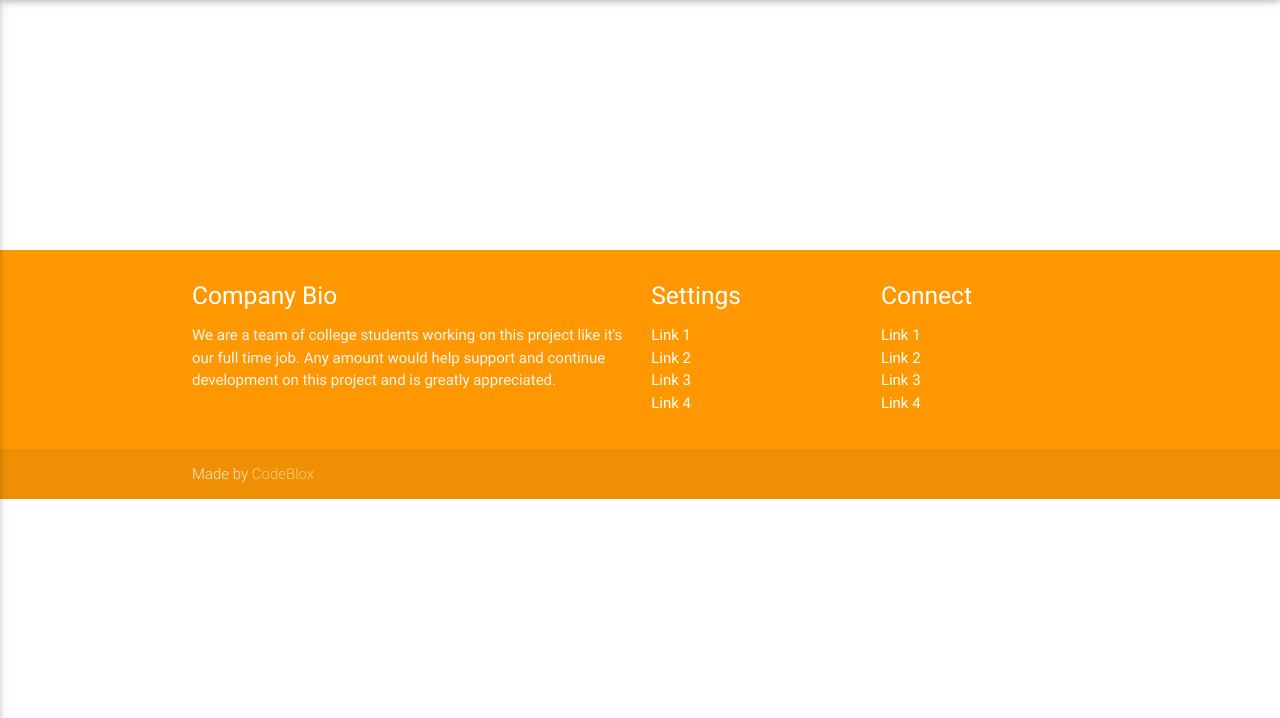
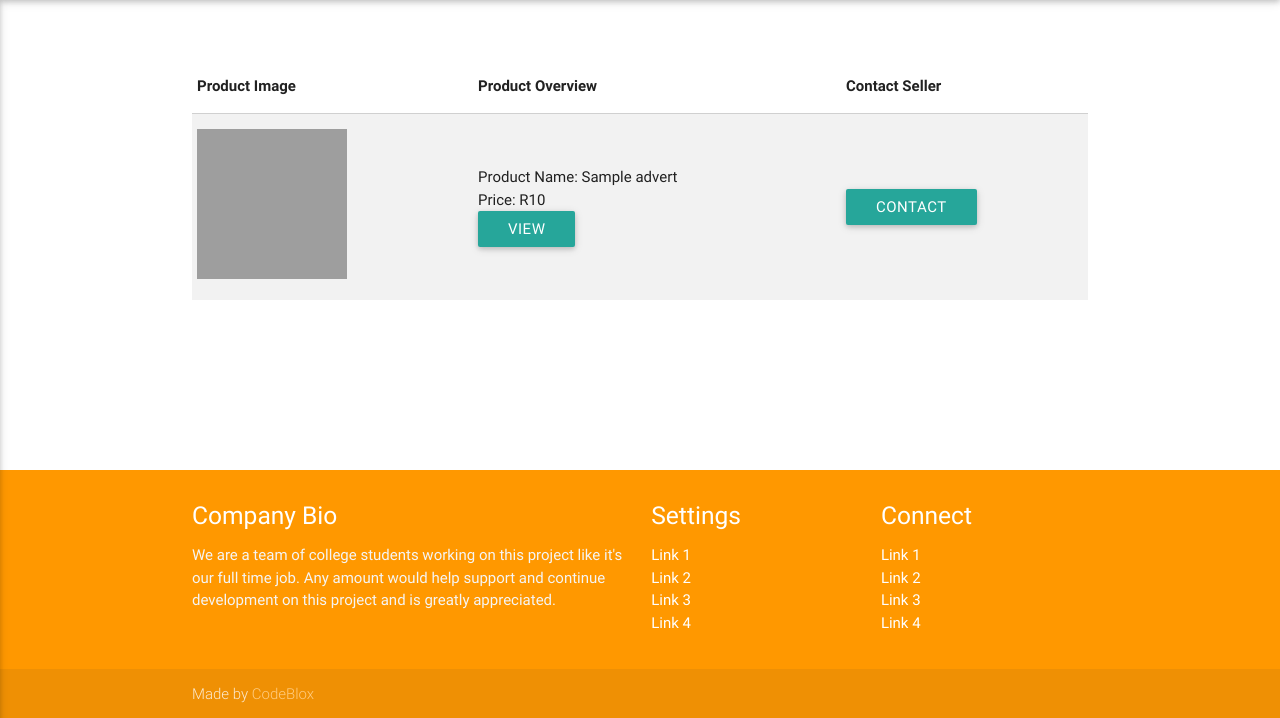
Before and after one commit to billibongers/Case1, a PHP site: page /home.php in a window 1280 px wide. Shown: the part 64-782 px from the top of the page. Run offline with PHP 8.4, Linux system fonts and the light colour scheme; tables that the repository leaves empty hold one stand-in row (values such as "Sample post"); some libraries are stand-ins or nearby versions; grey boxes are pictures that could not be loaded.

Commit message:
home page

```diff
--- a/website/home.php
+++ b/website/home.php
@@ -33,20 +33,37 @@
       </ul>
       <a href="#" data-activates="nav-mobile" class="button-collapse"><i class="material-icons">menu</i></a>
     </div>
-    <div class="right hide-on-med-and-down">
-				 <form method="post">
-					<div class="input-field">
-						  <input id="search" type="search" name="search" required>
-						  <label for="search"><i class="material-icons">search</i></label>
-						  <i class="material-icons">close</i>
-					</div>
-				</form>
-			</div>
   </nav>
   <div class="section no-pad-bot" id="index-banner">
     <div class="container">
     <br><br>
-       <div class="row">
+	<div>
+		 <table class="striped">
+        <thead>
+          <tr>
+              <th data-field="id">Product Image</th>
+              <th data-field="name">Product Overview</th>
+              <th data-field="price">Contact Seller</th>
+          </tr>
+        </thead>
+
+        <tbody>
+	<?php
+		include("connect.php");
+		$sql = "SELECT * FROM adverts";
+		$result = mysqli_query($conn, $sql);
+		while($row = mysqli_fetch_assoc($result))
+		{
+		 echo "<tr>";
+		    echo "<td><img width=150 height=150 alt='Unable to View' src = '".$row['location']."'></td>";
+		    echo "<td>Product Name: ".$row['name']."<br>Price: R".$row['price']."<br><button class='waves-effect waves-light btn' type='submit' name=".$row['id']."'>View</button></td>";
+		    echo "<td><button class='waves-effect waves-light btn' type='submit' name=".$row['member_id']."'>Contact</button></td>";
+		  echo "</tr>";
+		  }
+	  ?>
+        </tbody>
+      </table>
+	</div>
   </div>
       </div>
      <!-- <div class="row center">
```
